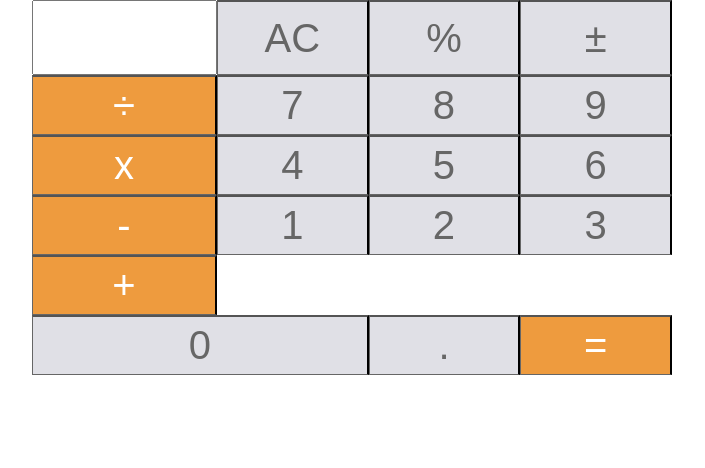
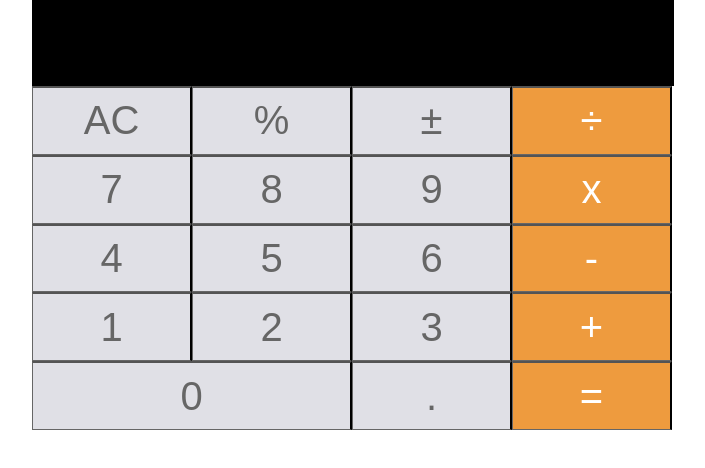
Before and after one commit to benstone1/Pursuit-Core-Web-React-Calculator-Lab, a React (Create React App) app in the folder calculator-app/: page / in a window 1280 px wide. Shown: the top 468 px of the page, without its empty margins (288-993 px from the left). Built offline with nearby package versions, Linux system fonts and the light colour scheme.

Commit message:
finalized the style

```diff
--- a/calculator-app/src/App.css
+++ b/calculator-app/src/App.css
@@ -8,24 +8,23 @@
   display: grid;
    grid-template-rows:  25% repeat(5, 20%);
   grid-template-columns: repeat(4, 1fr);
-  /* border: 3px solid black; */
   width: 50%;
 }
-
-.stage{
+::placeholder {
+  color: white;
+}
+.input-stage{
   grid-column: 1 / 5;
   grid-row: 1 / 2;
   background-color: black;
   color: white;
+  width: 99.7%;
+  height: 98%;
+  border: none;
+  font-weight: 400;
+  text-align: right;
+  font-size: 500%;
 }
-.stage h1{
-  font-weight: 400;
-  float: right;
-  font-size: 32px;
-  margin-top: 0px;
-  margin-bottom: 0px;
-}
-
 .button {
   background-color: #E0E0E6;
   font-size: 40px;
@@ -38,39 +37,16 @@
   outline: none;
   -webkit-tap-highlight-color: rgba(0,0,0,0);
   display: block;
+  height: 100%;
+  font-weight: 400;
 }
-
 #num0{
   grid-column: 1 / 3;
 }
-
-button:active {
-  box-shadow: inset 0px 0px 80px 0px rgba(0,0,0,0.25);
-}
-
-/* .calculator-whole{
-  width: 50%;
-  border: 3px solid black;
-}
-
-.operations{
-display: flex;
-flex-direction: column;
-float: right;
-width: 25%;
-}
-*/
-
 .orange {
   background-color: #EE9B3E;
   color: #fff;
 }
-
-
-
-/* .operations{
-display: flex;
-flex-direction: column;
-float: right;
-width: 25%;
-} */
+input:active {
+  box-shadow: inset 0px 0px 80px 0px rgba(0,0,0,0.25);
+}
```
